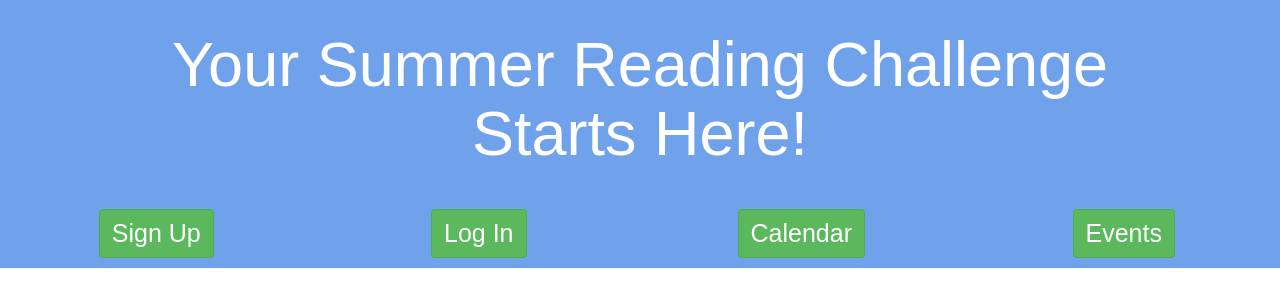
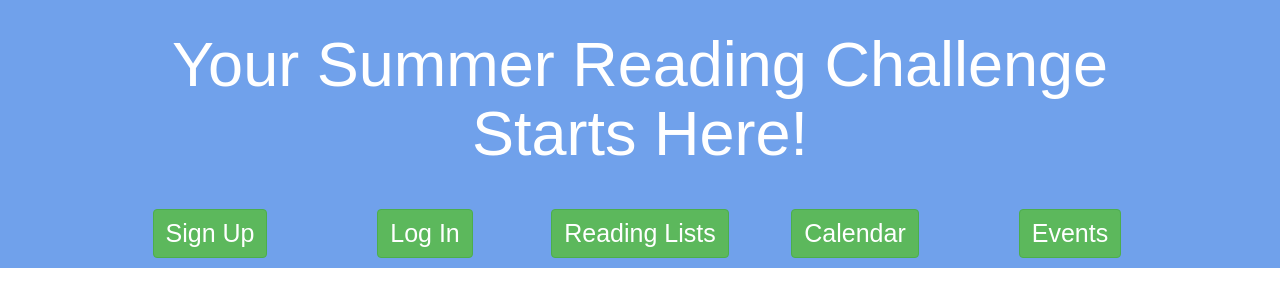
Before and after one commit to panatale1/srp, a Django app: page / in a window 1280 px wide. Shown: the part 99-406 px from the top of the page. Run offline with Django 3.2, Linux system fonts and the light colour scheme; data that the repository does not hold is empty; some libraries are stand-ins or nearby versions.

Commit message:
adds button for reading lists to homepage

```diff
--- a/summer_reading/templates/summer_reading/home.html
+++ b/summer_reading/templates/summer_reading/home.html
@@ -29,16 +29,20 @@
             <div class="row" style="height:30px;"></div>
             <div class="row" id="home-buttons">
                 {% if user.is_authenticated %}
-                    <div class="col-sm-3"></div>
-                    <div class="col-sm-2 text-right"><a href="{% url 'add-review' %}" class="btn btn-success">Add a Review</a></div>
+                    <div class="col-sm-2"></div>
+                    <div class="col-sm-2 text-center"><a href="{% url 'add-review' %}" class="btn btn-success">Add a Review</a></div>
+                    <div class="col-sm-2"><a href="http://greenburghlibrary.org/teen#lists" class="btn btn-success" target="_blank">Reading Lists</a></div>
                     <div class="col-sm-2 text-center"><a href="https://greenburghlibrary.libcal.com/calendar/Libraryevents/?cid=7925&t=d&d=0000-00-00&cal=7925&ct=35090" class="btn btn-success" target="_blank">Calendar</a></div>
-                    <div class="col-sm-2 text-left"><a href="{% static 'summer_reading/2018_events.pdf' %}" class="btn btn-success" target="_blank">Events</a></div>
-                    <div class="col-sm-3"></div>
+                    <div class="col-sm-2 text-center"><a href="{% static 'summer_reading/2018_events.pdf' %}" class="btn btn-success" target="_blank">Events</a></div>
+                    <div class="col-sm-2"></div>
                 {% else %}
-                    <div class="col-sm-3 text-center"><a href="{% url 'user-registration' %}" class='btn btn-success'>Sign Up</a></div>
-                    <div class="col-sm-3 text-center"><a href="{% url 'auth_login' %}" class="btn btn-success">Log In</a></div>
-                    <div class="col-sm-3 text-center"><a href="https://greenburghlibrary.libcal.com/calendar/Libraryevents/?cid=7925&t=d&d=0000-00-00&cal=7925&ct=35090" class="btn btn-success" target="_blank">Calendar</a></div>
-                    <div class="col-sm-3 text-center"><a href="{% static 'summer_reading/2018_events.pdf' %}" class="btn btn-success" target="_blank">Events</a></div>
+                    <div class="col-sm-1"></div>
+                    <div class="col-sm-2 text-center"><a href="{% url 'user-registration' %}" class='btn btn-success'>Sign Up</a></div>
+                    <div class="col-sm-2 text-center"><a href="{% url 'auth_login' %}" class="btn btn-success">Log In</a></div>
+                    <div class="col-sm-2 text-center"><a href="http://greenburghlibrary.org/teen#lists" class="btn btn-success" target="_blank">Reading Lists</a></div>
+                    <div class="col-sm-2 text-center"><a href="https://greenburghlibrary.libcal.com/calendar/Libraryevents/?cid=7925&t=d&d=0000-00-00&cal=7925&ct=35090" class="btn btn-success" target="_blank">Calendar</a></div>
+                    <div class="col-sm-2 text-center"><a href="{% static 'summer_reading/2018_events.pdf' %}" class="btn btn-success" target="_blank">Events</a></div>
+                    <div class="col-sm-1"></div>
                 {% endif %}
             </div>
         </section>
```
